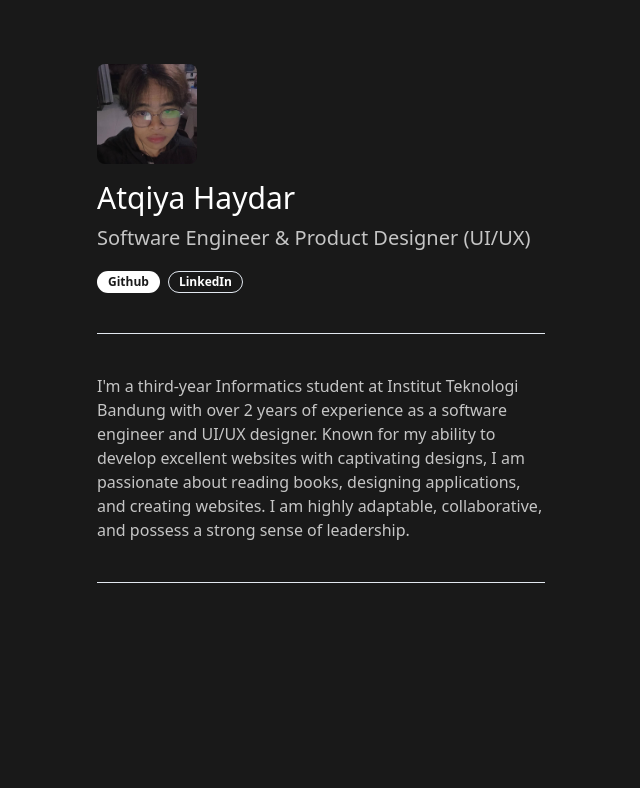
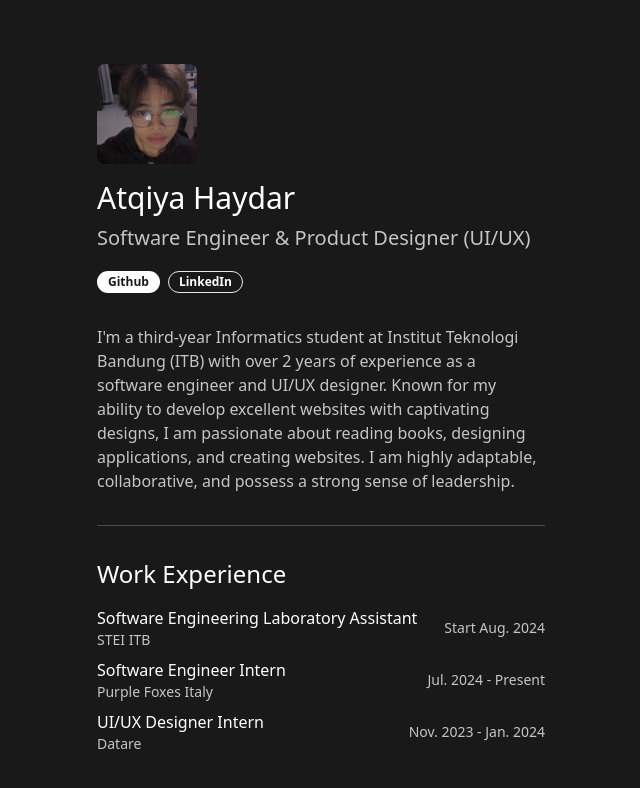
Before and after one commit to AtqiyaHaydar/QyChan, a Next.js app: page / in a window 1280 px wide. Shown: the top 788 px of the page, without its empty margins (319-959 px from the left). Built offline with nearby package versions, Linux system fonts and the light colour scheme.

Commit message:
feat: add work experiences

```diff
--- a/app/page.tsx
+++ b/app/page.tsx
@@ -1,14 +1,15 @@
 import About from "@/components/About";
+import WorkExperience from "@/components/WorkExperience";
 import Hero from "@/components/Hero";
 import { Separator } from "@/components/ui/separator";
 
 export default function Home() {
   return (
-    <main className="space-y-10">
+    <main className="space-y-8">
       <Hero />
-      <Separator />
       <About />
       <Separator />
+      <WorkExperience />
     </main>
   );
 }
--- a/components/About.tsx
+++ b/components/About.tsx
@@ -3,7 +3,7 @@ import React from 'react'
 const About = () => {
   return (
     <p className='text-white/75'>
-      I'm a third-year Informatics student at Institut Teknologi Bandung with over 2 years of experience as a software engineer and UI/UX designer. Known for my ability to develop excellent websites with captivating designs, I am passionate about reading books, designing applications, and creating websites. I am highly adaptable, collaborative, and possess a strong sense of leadership.
+      I'm a third-year Informatics student at Institut Teknologi Bandung (ITB) with over 2 years of experience as a software engineer and UI/UX designer. Known for my ability to develop excellent websites with captivating designs, I am passionate about reading books, designing applications, and creating websites. I am highly adaptable, collaborative, and possess a strong sense of leadership.
     </p>
   )
 }
--- a/components/Hero.tsx
+++ b/components/Hero.tsx
@@ -6,7 +6,7 @@ import Link from 'next/link';
 
 const Hero = () => {
   return (
-    <div className='flex flex-col gap-y-4'>
+    <div className='space-y-4'>
       <Image
         src={Me}
         alt='My Photo'
--- /dev/null
+++ b/components/WorkExperience.tsx
@@ -0,0 +1,45 @@
+import React from 'react'
+
+const experience = [
+  {
+    id: 1,
+    name: "Software Engineering Laboratory Assistant",
+    company: "STEI ITB",
+    time: "Start Aug. 2024"
+  },
+  {
+    id: 2,
+    name: "Software Engineer Intern",
+    company: "Purple Foxes Italy",
+    time: "Jul. 2024 - Present",
+  },
+  {
+    id: 3,
+    name: "UI/UX Designer Intern",
+    company: "Datare",
+    time: "Nov. 2023 - Jan. 2024"
+  },
+]
+
+const WorkExperience = () => {
+  return (
+    <div className='space-y-4'>
+      <h3 className='text-2xl'>Work Experience</h3>
+      <ul className='space-y-2'>
+        {experience.map(item => (
+          <li key={item.id} className='flex justify-between items-center'>
+            <div>
+              <p>{item.name}</p>
+              <p className='text-white/75 text-sm'>{item.company}</p>
+            </div>
+            <p className='text-white/75 text-sm'>
+              {item.time}
+            </p>
+          </li>
+        ))}
+      </ul>
+    </div>
+  )
+}
+
+export default WorkExperience
--- a/components/ui/separator.tsx
+++ b/components/ui/separator.tsx
@@ -18,7 +18,7 @@ const Separator = React.forwardRef<
       decorative={decorative}
       orientation={orientation}
       className={cn(
-        "shrink-0 bg-border",
+        "shrink-0 bg-border/25",
         orientation === "horizontal" ? "h-[1px] w-full" : "h-full w-[1px]",
         className
       )}
```
